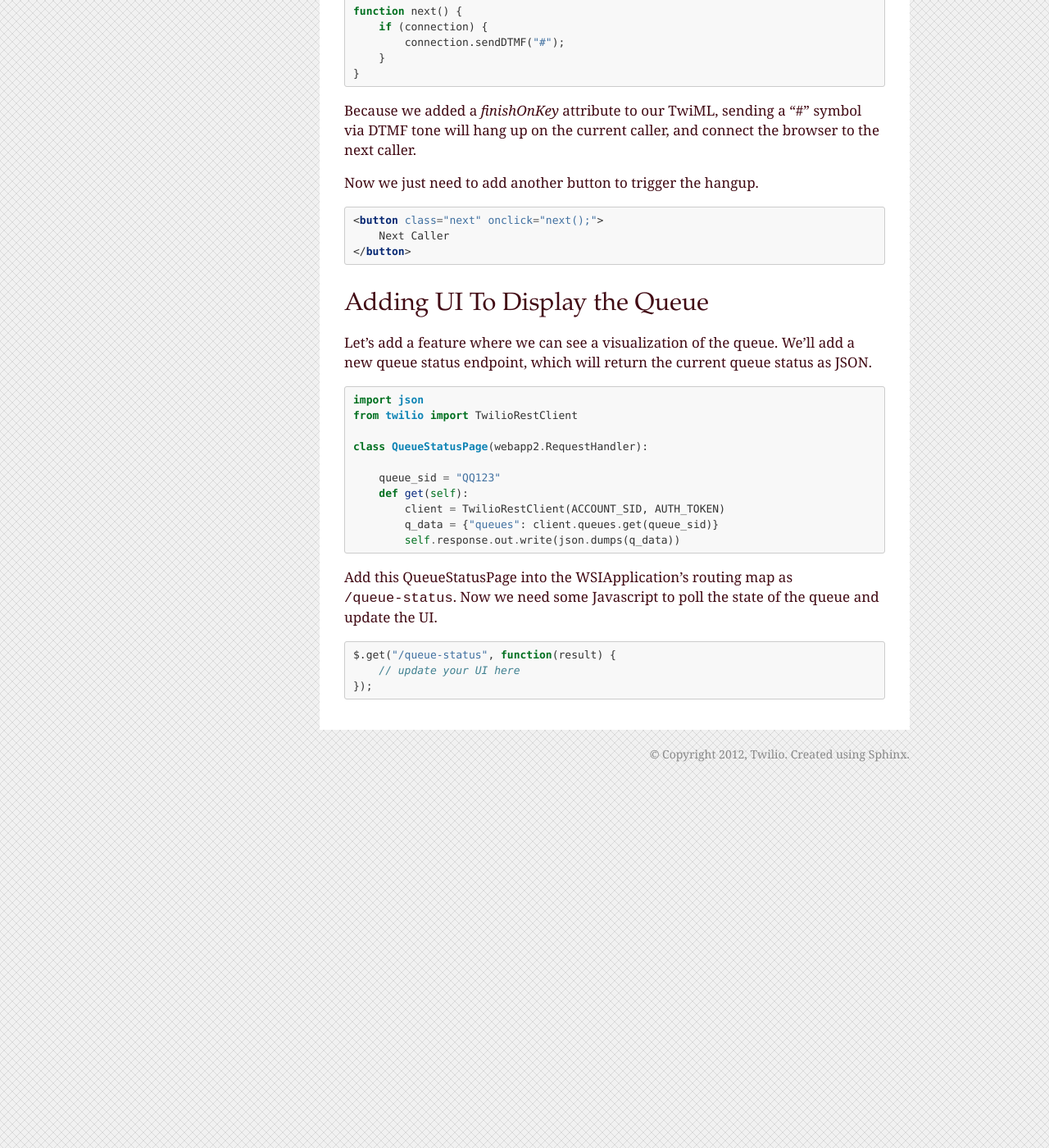
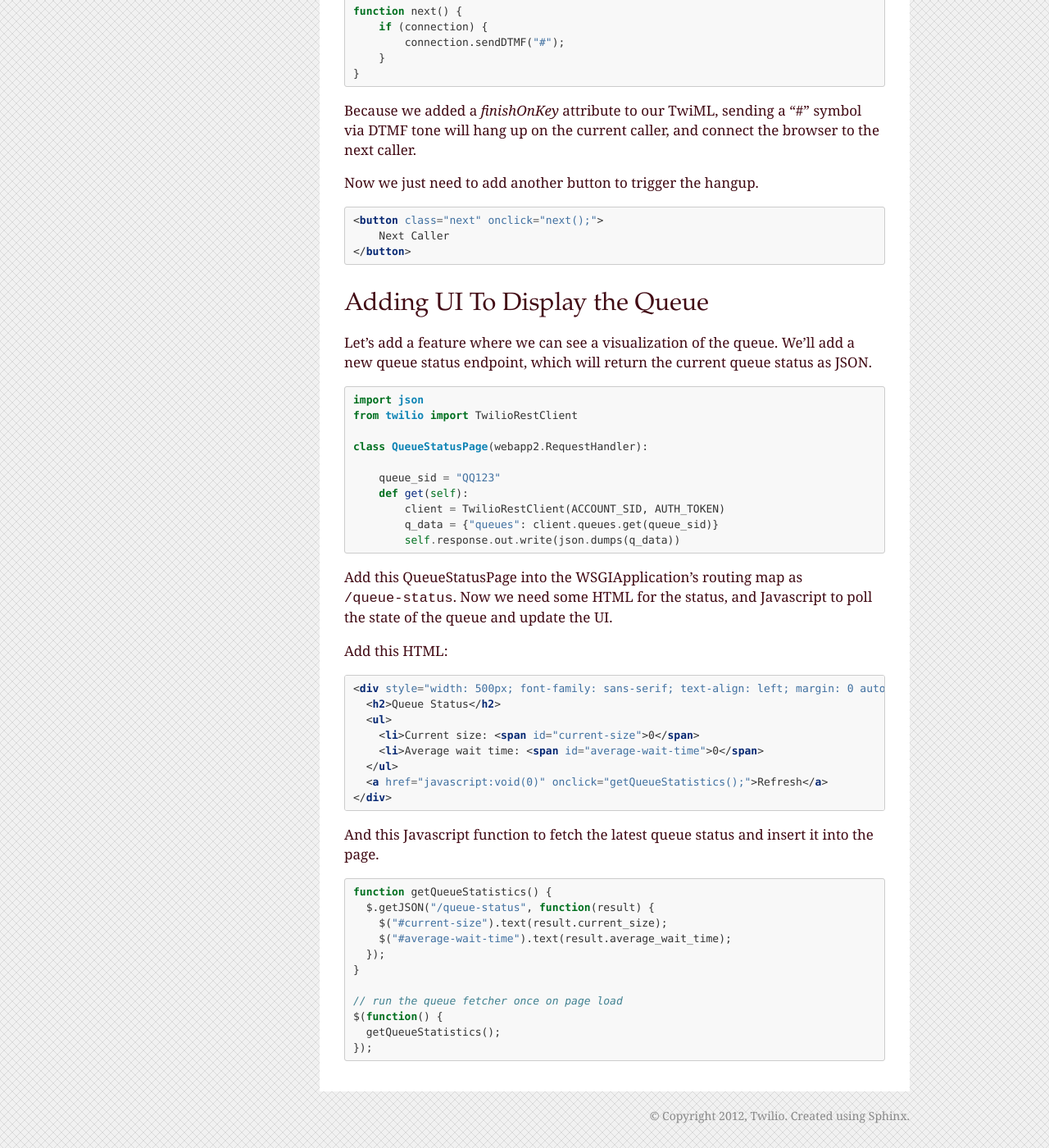
Before and after one commit to twilio/workshop, a Sphinx documentation site: the page built from docs/browser.rst, in a window 1280 px wide and 1400 px high, scrolled down 4104 px. Shown: the whole window at 82% size. Built offline with Sphinx 7.4.7, drawn with Linux system fonts in a browser that asks for light colours.

Commit message:
add getQueueStatistics

```diff
--- a/docs/browser.rst
+++ b/docs/browser.rst
@@ -254,12 +254,36 @@ JSON.
             self.response.out.write(json.dumps(q_data))
 
 
-Add this QueueStatusPage into the WSIApplication's routing map as
-``/queue-status``. Now we need some Javascript to poll the state of the queue
-and update the UI.
+Add this QueueStatusPage into the WSGIApplication's routing map as
+``/queue-status``. Now we need some HTML for the status, and Javascript to poll
+the state of the queue and update the UI.
+
+Add this HTML:
+
+.. code-block:: html
+
+  <div style="width: 500px; font-family: sans-serif; text-align: left; margin: 0 auto;">
+    <h2>Queue Status</h2>
+    <ul>
+      <li>Current size: <span id="current-size">0</span>
+      <li>Average wait time: <span id="average-wait-time">0</span>
+    </ul>
+    <a href="javascript:void(0)" onclick="getQueueStatistics();">Refresh</a>
+  </div>
+
+And this Javascript function to fetch the latest queue status and insert it
+into the page.
 
 .. code-block:: javascript
 
-    $.get("/queue-status", function(result) {
-        // update your UI here
+    function getQueueStatistics() {
+      $.getJSON("/queue-status", function(result) {
+        $("#current-size").text(result.current_size);
+        $("#average-wait-time").text(result.average_wait_time);
+      });
+    }
+
+    // run the queue fetcher once on page load
+    $(function() {
+      getQueueStatistics();
     });
```
